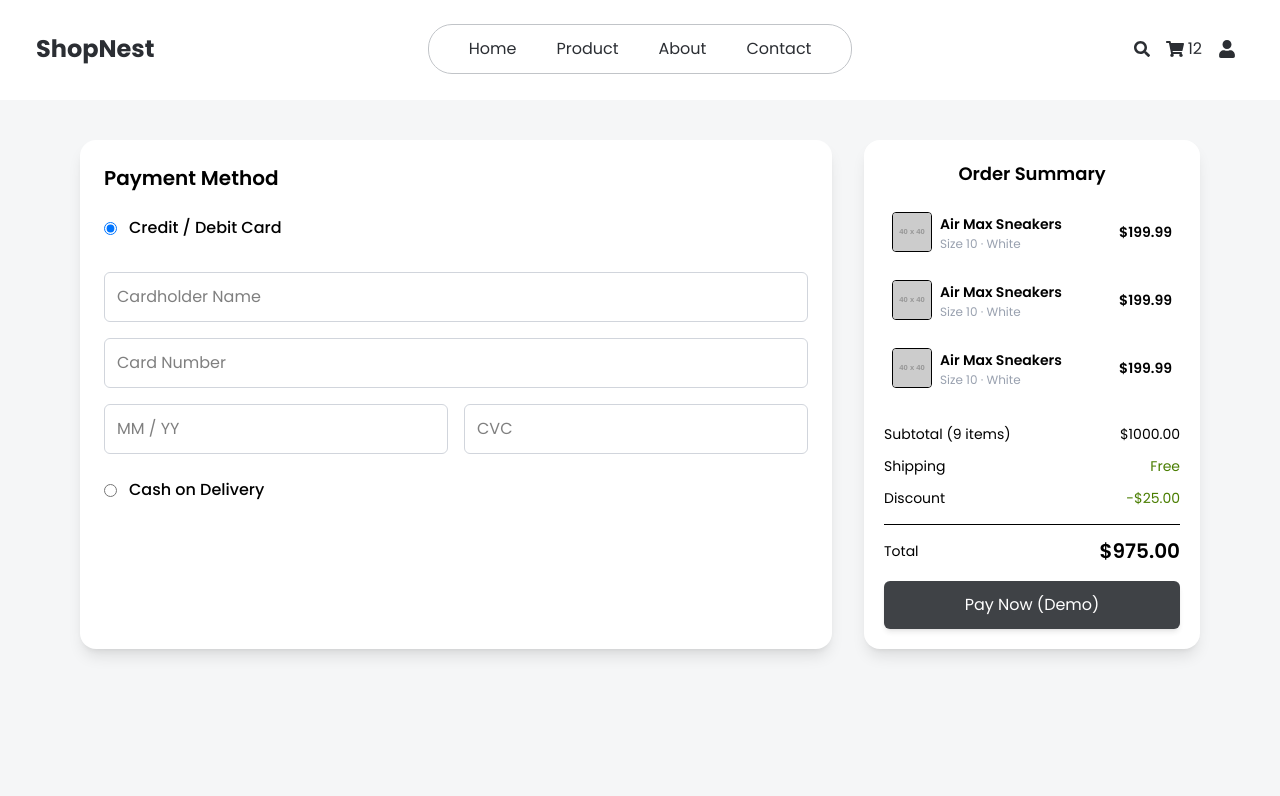
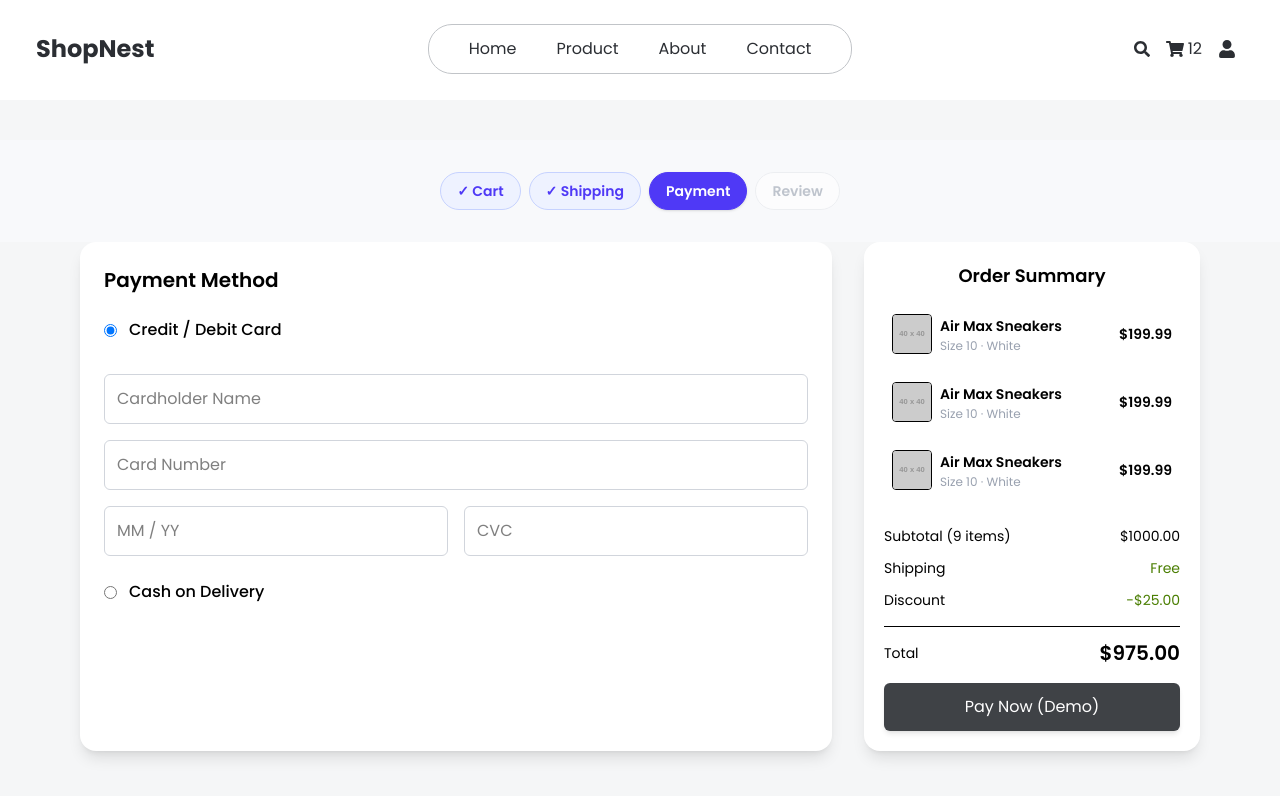
Before and after one commit to paldentitung/ShopNest, a React (Vite) app in the folder frontend/: page /payment in a window 1280 px wide. Shown: the top 796 px of the page. Built offline with nearby package versions, Linux system fonts and the light colour scheme.

Commit message:
feat: add checkout stepper

```diff
--- /dev/null
+++ b/frontend/src/Components/CheckoutStepper.jsx
@@ -0,0 +1,40 @@
+const steps = [
+  { id: 1, label: "Cart" },
+  { id: 2, label: "Shipping" },
+  { id: 3, label: "Payment" },
+  { id: 4, label: "Review" },
+];
+
+export default function CheckoutStepper({ currentStep }) {
+  return (
+    <div
+      className="w-full flex justify-center py-8"
+      style={{ background: "#f8f9fb" }}
+    >
+      <div className="flex gap-2 flex-wrap justify-center">
+        {steps.map((step) => {
+          const isActive = currentStep === step.id;
+          const isCompleted = step.id < currentStep;
+
+          return (
+            <div
+              key={step.id}
+              className={`px-4 py-2 rounded-full text-sm font-semibold border transition-all duration-200
+                ${
+                  isActive
+                    ? "bg-indigo-600 text-white border-indigo-600 shadow-sm"
+                    : isCompleted
+                      ? "bg-indigo-50 text-indigo-600 border-indigo-200"
+                      : "bg-white text-gray-400 border-gray-200 opacity-60"
+                }
+              `}
+            >
+              {isCompleted && "✓ "}
+              {step.label}
+            </div>
+          );
+        })}
+      </div>
+    </div>
+  );
+}
--- a/frontend/src/Pages/User/Cart.jsx
+++ b/frontend/src/Pages/User/Cart.jsx
@@ -2,10 +2,12 @@ import React from "react";
 import { FaTrashAlt } from "react-icons/fa";
 import MainButton from "../../Components/MainButton";
 import SecondaryButton from "../../Components/SecondaryButton";
+import CheckoutStepper from "../../Components/CheckoutStepper";
 const Cart = () => {
   return (
     <section className=" min-h-screen bg-(--color-background)">
-      <div className=" p-[4%] lg:px-[10%] lg:py-[3%] flex flex-col gap-4">
+      <div className="p-6 lg:px-[10%]  flex flex-col gap-4">
+        <CheckoutStepper currentStep={1} />
         <div className="flex gap-2 ">
           <h3 className=" text-2xl md:text-3xl font-bold">Shopping Cart</h3>
           <span className=" self-end">(4 items)</span>
--- a/frontend/src/Pages/User/Payment.jsx
+++ b/frontend/src/Pages/User/Payment.jsx
@@ -1,11 +1,13 @@
 import React, { useState } from "react";
 import MainButton from "../../Components/MainButton";
+import CheckoutStepper from "../../Components/CheckoutStepper";
 
 const Payment = () => {
   const [method, setMethod] = useState("card");
 
   return (
     <section className="bg-(--color-background) w-full min-h-screen py-10">
+      <CheckoutStepper currentStep={3} />
       <div className="w-full max-w-6xl mx-auto flex flex-col lg:flex-row gap-8 px-4">
         <div className="flex-1 bg-white shadow-lg rounded-2xl p-6 flex flex-col gap-6">
           <h2 className="text-xl font-semibold">Payment Method</h2>
--- a/frontend/src/Pages/User/Review.jsx
+++ b/frontend/src/Pages/User/Review.jsx
@@ -1,7 +1,12 @@
 import React from "react";
+import CheckoutStepper from "../../Components/CheckoutStepper";
 
 const Review = () => {
-  return <div>Review</div>;
+  return (
+    <div>
+      <CheckoutStepper currentStep={4} />
+    </div>
+  );
 };
 
 export default Review;
--- a/frontend/src/Pages/User/Shipping.jsx
+++ b/frontend/src/Pages/User/Shipping.jsx
@@ -1,9 +1,11 @@
 import React from "react";
 import SecondaryButton from "../../Components/SecondaryButton";
 import MainButton from "../../Components/MainButton";
+import CheckoutStepper from "../../Components/CheckoutStepper";
 const Shipping = () => {
   return (
     <section className="bg-(--color-background) min-h-screen w-full p-6 md:p-10">
+      <CheckoutStepper currentStep={2} />
       <div className="w-full max-w-6xl mx-auto flex flex-col lg:flex-row gap-10   ">
         <div className="flex flex-col gap-6 w-full lg:w-[70%]">
           <div className="bg-(--color-surface) p-5 rounded-md shadow-md ">
```
